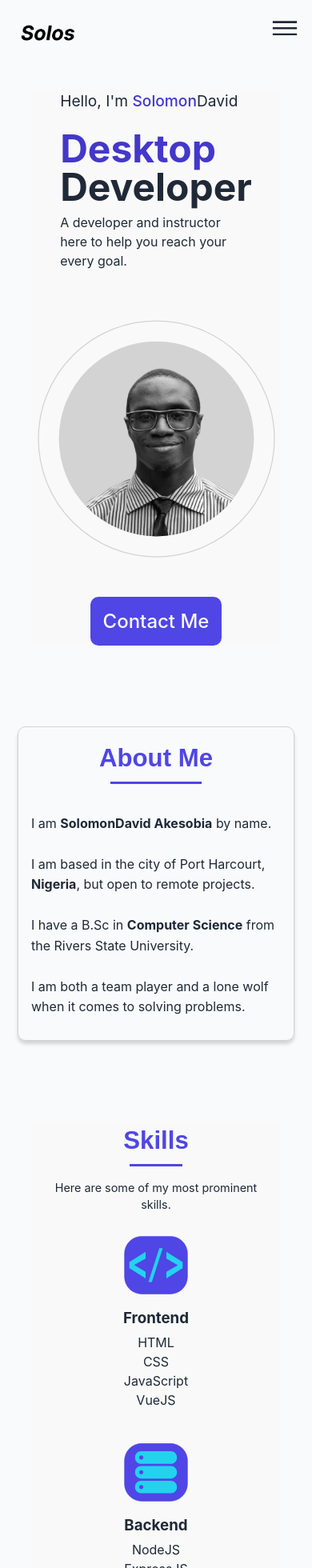
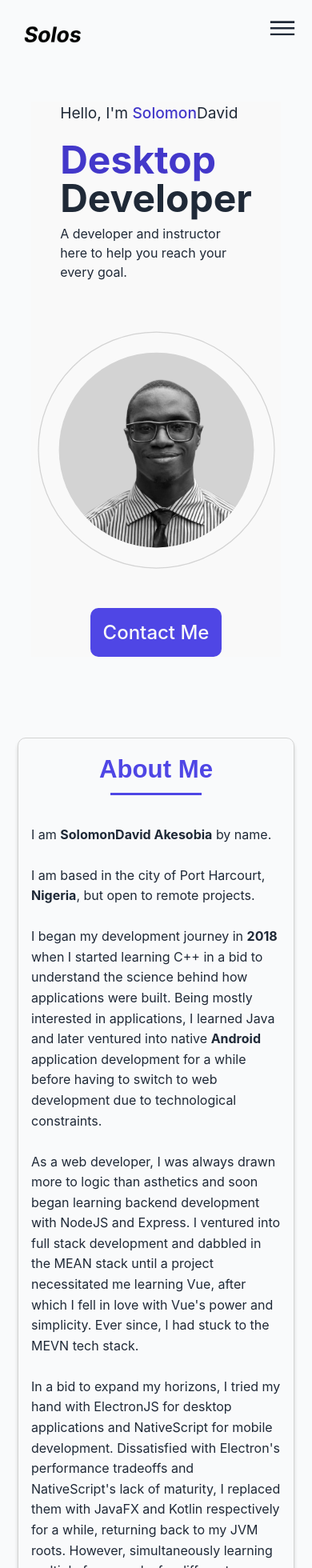
Before and after one commit to Solomon-David/Portfolio, a Vue app: page / in a window 390 px wide. Shown: the top 1960 px of the page at 80% size. Built offline with nearby package versions, Linux system fonts and the light colour scheme.

Commit message:
Mobile version complete

```diff
--- a/index.html
+++ b/index.html
@@ -1,5 +1,5 @@
 <!doctype html>
-<html lang="en">
+<html lang="en" class="scrollable">
   <head>
     <meta charset="UTF-8" />
     <link rel="icon" type="image/svg+xml" href="/src/assets/logo.svg" />
@@ -7,8 +7,8 @@
     <meta name="viewport" content="width=device-width, initial-scale=1.0" />
     <title>Portfolio | Solos</title>
   </head>
-  <body>
-    <div id="app"></div>
+  <body >
+    <div id="app" ></div>
     <script type="module" src="/src/main.js"></script>
   </body>
 </html>
--- a/src/App.vue
+++ b/src/App.vue
@@ -1,12 +1,59 @@
 <script setup>
+import HomePage from "./views/Home.vue";
+import { ref, provide, onMounted, onUnmounted, useTemplateRef } from "vue";
 
-import HomePage from './views/Home.vue'
+//setting up skill observer
+const skilloptions = {
+  root: null,
+  rootMargin: "-45% 0px -45% 0px",
+  threshold: 0,
+};
+
+let skillobserver = new IntersectionObserver((entries) => {
+  entries.forEach((entry) => {
+    if (entry.isIntersecting) {
+      entry.target.classList.add("bigger");
+    } else {
+      entry.target.classList.remove("bigger");
+    }
+  });
+}, skilloptions);
+
+//setting up navigation observer
+const currentSection = ref("");
+const navoptions = {
+  root: null,
+  rootMargin: "-60% 0% -30% 0%",
+  threshold: 0,
+};
+
+let navobserver = new IntersectionObserver((entries) => {
+  entries.forEach((entry) => {
+    if (entry.isIntersecting) {
+      currentSection.value = entry.target.id;
+    }
+  });
+}, navoptions);
+
+//provided artefacts
+onMounted(() => {});
+const changeSection = (value) => {
+  document.querySelector(value).scrollIntoView();
+  // window.location.replace("#hero", "#" + value);
+};
+provide("skillobserver", skillobserver);
+provide("navobserver", navobserver);
+provide("currentSection", currentSection);
+provide("changeSection", changeSection);
+
+onUnmounted(() => {
+  navobserver.disconnect();
+  skillobserver.disconnect();
+});
 </script>
 
 <template>
   <HomePage />
 </template>
 
-<style href="./../style.css">
-
-</style>
+<style href="./../style.css"></style>
--- a/src/components/ExperienceComponent.vue
+++ b/src/components/ExperienceComponent.vue
@@ -2,9 +2,9 @@
 const props = defineProps({
   role: String,
   company: String,
-  start: Date,
-  end: Date,
-  achievements: [String],
+  start: String,
+  end: String,
+  achievements: Array,
 });
 </script>
 
--- a/src/components/FloatingCardSection.vue
+++ b/src/components/FloatingCardSection.vue
@@ -1,15 +1,13 @@
 <template>
-    <section class="floating-card">
+  <section class="floating-card-section">
     <slot></slot>
   </section>
 </template>
 
-<script setup>
-
-</script>
+<script setup></script>
 
 <style>
-    .floating-card {
+.floating-card-section {
   position: relative;
   padding: 1rem;
 
@@ -21,11 +19,10 @@
   justify-content: center;
   align-items: center;
   gap: 1vh;
-
   box-shadow: 0 4px 4px 0 var(--grey);
 }
 
-    p{
+p {
   margin-bottom: 1.5vh;
 }
 
--- a/src/components/HeaderComponent.vue
+++ b/src/components/HeaderComponent.vue
@@ -1,37 +1,67 @@
 <script setup>
 import logo from "@assets/logo.png";
 import NavComponent from "@components/NavComponent.vue";
+import { ref, inject } from "vue";
 
+const currentSection = inject("currentSection");
 
-
+const height = ref("2vh");
 </script>
 
 <template>
-    <header>
+  <Transition name="grow">
+    <header
+      :style="{
+        borderBottom: currentSection === 'hero' ? 'none' : '1px solid var(--grey)',
+        height,
+      }"
+    >
       <div id="logo">
         <img :src="logo" alt="no" />
       </div>
 
-
-        <NavComponent/>
+      <NavComponent @open="(open) => (height = open ? '45vh' : '8vh')" />
     </header>
+  </Transition>
 </template>
 
 <style scoped>
 header {
-    padding: 1rem 1rem 2rem;
+  padding: 2vh 5vw;
   display: flex;
-    flex-direction:row;
+  flex-direction: row;
+  width: 90vw;
+  height: 8vh;
   justify-content: space-between;
+  background-color: var(--background);
+  position: fixed;
+  top: 0;
+  z-index: 2;
+  transition: height 0.3s ease-in-out;
 }
 
-
-
-
 #logo img {
-    height: 30px;
+  height: 32px;
   width: auto;
   margin: 10px;
 }
 
+.grow-enter-from,
+.grow-leave-to {
+  transform-origin: top;
+  height: 2vh;
+  opacity: 0;
+}
+
+.grow-leave-from,
+.grow-enter-to {
+  transform-origin: top;
+  opacity: 1;
+  height: 5vh;
+}
+
+.grow-enter-active,
+.grow-leave-active {
+  transition: all 0.3s ease;
+}
 </style>
--- a/src/components/MainComponent.vue
+++ b/src/components/MainComponent.vue
@@ -15,6 +15,18 @@ import databasesIcon from "@assets/databases.svg";
 import mobileIcon from "@assets/mobile.svg";
 import desktopIcon from "@assets/desktop.svg";
 import othersIcon from "@assets/others.svg";
+
+//vue components
+import { ref, useTemplateRef, onMounted, inject } from "vue";
+
+//list of sections
+const sections = [
+  useTemplateRef("hero"),
+  useTemplateRef("about"),
+  useTemplateRef("skills"),
+  useTemplateRef("projects"),
+  useTemplateRef("experiences"),
+];
 
 //defining skill objects and skill array
 const frontend = {
@@ -97,12 +109,22 @@ const experiences = [
     ],
   },
 ];
+
+// for mounted codes
+let navobserver = inject("navobserver");
+const changeSection = inject("changeSection");
+
+onMounted(() => {
+  sections.forEach((section) => {
+    navobserver.observe(section.value.$el);
+  });
+});
 </script>
 
 <template [style]="./../style.css">
   <main>
     <!-- Hero section -->
-    <section id="hero" class="hero">
+    <regular-section id="hero" ref="hero" class="hero">
       <div class="intros">
         <p class="intro">Hello, I'm <span>Solomon</span>David</p>
         <ChangingText fixed="Developer" :options="['web', 'mobile', 'desktop']" />
@@ -116,12 +138,12 @@ const experiences = [
       </div>
 
       <div class="contactme">
-        <button>contact me</button>
+        <button @click="changeSection('footer')">contact me</button>
       </div>
-    </section>
+    </regular-section>
 
     <!-- About section -->
-    <floating-card-section id="about">
+    <floating-card-section id="about" ref="about">
       <section-heading>about me</section-heading>
       <article>
         <p>I am <b>SolomonDavid Akesobia</b> by name.</p>
@@ -129,19 +151,46 @@ const experiences = [
           I am based in the city of Port Harcourt, <b>Nigeria</b>, but open to remote
           projects.
         </p>
-        <p>I have a B.Sc in <b>Computer Science</b> from the Rivers State University.</p>
-        <p>I am both a team player and a lone wolf when it comes to solving problems.</p>
+        <p>
+          I began my development journey in <b>2018</b> when I started learning C++ in a
+          bid to understand the science behind how applications were built. Being mostly
+          interested in applications, I learned Java and later ventured into native
+          <b>Android</b> application development for a while before having to switch to
+          web development due to technological constraints.
+        </p>
+        <p>
+          As a web developer, I was always drawn more to logic than asthetics and soon
+          began learning backend development with NodeJS and Express. I ventured into full
+          stack development and dabbled in the MEAN stack until a project necessitated me
+          learning Vue, after which I fell in love with Vue's power and simplicity. Ever
+          since, I had stuck to the MEVN tech stack.
+        </p>
+        <p>
+          In a bid to expand my horizons, I tried my hand with ElectronJS for desktop
+          applications and NativeScript for mobile development. Dissatisfied with
+          Electron's performance tradeoffs and NativeScript's lack of maturity, I replaced
+          them with JavaFX and Kotlin respectively for a while, returning back to my JVM
+          roots. However, simultaneously learning multiple frameworks for different
+          platforms was tedious and so I needed to change my tech stack yet again. That's
+          when I discovered Flutter and stuck to it: a decision I am yet to regret!
+        </p>
+        <p>
+          Aside from being a developer, I have a B.Sc in <b>Computer Science</b> from the
+          Rivers State University.
+        </p>
+        <p>My hobbies include gaming, gymnastics, swimming, and reading.</p>
       </article>
     </floating-card-section>
 
     <!-- Skills -->
-    <regular-section id="skills">
+    <regular-section id="skills" ref="skills">
       <section-heading subtitle="Here are some of my most prominent skills."
         >skills</section-heading
       >
       <div class="skills">
         <SkillArticle
           v-for="skill in skills"
+          :key="skill.title"
           :icon="skill.icon"
           :title="skill.title"
           :skills="skill.skills"
@@ -150,11 +199,11 @@ const experiences = [
     </regular-section>
 
     <!-- Projects -->
-    <floating-card-section id="projects">
+    <floating-card-section id="projects" ref="projects">
       <section-heading subtitle="Here are some projects I have worked on over the years."
         >projects</section-heading
       >
-      <div class="projects">
+      <div class="projects scrollable">
         <ProjectComponent
           v-for="project in projects"
           :title="project.title"
@@ -167,7 +216,7 @@ const experiences = [
       </div>
     </floating-card-section>
 
-    <regular-section id="experiences">
+    <regular-section id="experiences" ref="experiences">
       <section-heading subtitle="A few organizations I have worked with over the years">
         Experiences
       </section-heading>
@@ -187,7 +236,7 @@ const experiences = [
 
 <style scoped>
 main {
-  padding: 1vh 1rem 10vh;
+  padding: 15vh 1rem 10vh;
   height: auto;
   display: flex;
   flex-direction: column;
@@ -296,7 +345,7 @@ section {
   display: flex;
   justify-content: start;
   gap: 5vw;
-  overflow: scroll;
+  overflow-x: scroll;
 }
 
 /* Experiences */
--- a/src/components/NavComponent.vue
+++ b/src/components/NavComponent.vue
@@ -1,39 +1,61 @@
 <script setup>
-    import {ref} from "vue";
+import { inject, ref, onMounted, watchEffect, useTemplateRef } from "vue";
 
 const mobile = ref(visualViewport.width < 500);
 
-
-
+// toggling the menu
 let open = ref(false);
-
 const toggleMenu = () => {
   open.value = !open.value;
+};
+
+//using current section
+const nav = useTemplateRef("nav");
+const currentSection = inject("currentSection");
+
+const emit = defineEmits(["open"]);
+
+watchEffect(() => {
+  emit("open", open.value);
+});
+
+onMounted(async () => {
+  watchEffect(() => {
+    nav.value.childNodes.forEach((el) => {
+      if (el.href.split("#")[1] == currentSection.value) {
+        el.classList.add("current");
+      } else {
+        el.classList.remove("current");
       }
-
+    });
+  });
+});
 </script>
 
 <template>
   <div id="navcomponent">
     <div id="menu" v-if="mobile">
       <button @click="toggleMenu">
-              <span v-if="!open"><img src="@assets/menu.svg" alt="hamburger menu to open navigation bar"/> </span>
-              <span v-if="open"><img src="@assets/Close.svg" alt="X shaped button to close navigation bar"/></span>
+        <span v-if="!open"
+          ><img src="@assets/menu.svg" alt="hamburger menu to open navigation bar" />
+        </span>
+        <span v-if="open"
+          ><img src="@assets/Close.svg" alt="X shaped button to close navigation bar"
+        /></span>
       </button>
     </div>
 
     <Transition name="slide">
-        <nav v-show="open || !mobile">
-            <a href="#hero">Home</a>
-            <a href="#">About</a>
-            <a href="#">Skills</a>
-            <a href="#">Projects</a>
-            <a href="#">Experience</a>
-            <a href="#">Contact</a>
+      <nav v-show="open || !mobile" ref="nav">
+        <a @click="open = false" href="#hero">Home</a>
+        <a @click="open = false" href="#about">About</a>
+        <a @click="open = false" href="#skills">Skills</a>
+        <a @click="open = false" href="#projects">Projects</a>
+        <a @click="open = false" href="#experiences">Experience</a>
+        <a @click="open = false" href="#footer">Contact</a>
       </nav>
     </Transition>
   </div>
-
 </template>
 
 <style scoped>
@@ -41,19 +63,17 @@
   display: flex;
   flex-direction: column;
   align-items: end;
-        flex-basis: 40vw;
-        flex-grow: 5;
-        flex-shring: 1;
+  gap: 3vh;
 }
 
 #menu button {
-        background:none;
-        border:none;
-        cursor:pointer;
-        padding:0.1rem;
+  background: none;
+  border: none;
+  cursor: pointer;
+  padding: 0.1rem;
 }
 
-    #menu button img{
+#menu button img {
   width: 2rem;
   aspect-ratio: 1/1;
 }
@@ -62,15 +82,23 @@
   display: flex;
   flex-direction: column;
   gap: 1.5rem;
-        align-items: right;
-
+  background-color: var(--background);
+  padding-left: 5vw;
+  padding-bottom: 2vh;
+  border-radius: 16px;
+  align-items: end;
 }
 
 nav a {
-        text-align: right;
+  text-align: left;
   text-decoration: none;
   line-height: 1rem;
   font-weight: var(--semibold);
+}
+
+.current {
+  color: var(--primary);
+  font-weight: bold;
 }
 
 nav a:hover {
@@ -80,20 +108,22 @@
   text-decoration-color: var(--color);
 }
 
-
-    .slide-enter-from, .slide-leave-to {
+.slide-enter-from,
+.slide-leave-to {
   transform-origin: top;
   transform: scaleY(0%);
   opacity: 0;
 }
 
-    .slide-leave-from, .slide-enter-to {
+.slide-leave-from,
+.slide-enter-to {
   transform-origin: top;
   opacity: 1;
   transform: scaleY(100%);
 }
 
-    .slide-enter-active, .slide-leave-active {
+.slide-enter-active,
+.slide-leave-active {
   transition: all 0.3s ease;
 }
 
@@ -105,7 +135,7 @@
     align-self: center;
   }
 
-    nav{
+  nav {
     flex-direction: row;
     gap: 2rem;
     align-items: center;
--- a/src/components/SMIcon.vue
+++ b/src/components/SMIcon.vue
@@ -15,7 +15,7 @@ img {
 
 <script setup>
 const props = defineProps({
-  link: URL,
+  link: String,
   image: String,
   title: String,
 });
--- a/src/components/SkillArticle.vue
+++ b/src/components/SkillArticle.vue
@@ -1,40 +1,26 @@
 <script setup>
-// import { ref, useTemplateRef, onMounted } from "vue";
+import { useTemplateRef, onMounted, onUnmounted, inject } from "vue";
 const props = defineProps({
   icon: String,
   title: String,
   skills: Array,
 });
 
-// const observed = ref(null);
-// const image = useTemplateRef("image");
-// let observer = null;
-// onMounted(() => {
-//   const options = {
-//     root: null,
-//     rootMargin: "-40% 0px -20% 0px",
-//     threshold: 0.75,
-//   };
-//   observer = new IntersectionObserver((entries) => {
-//     entries.forEach((entry) => {
-//       if (entry.isIntersecting) {
+const article = useTemplateRef("article");
+const observer = inject("skillobserver");
+onMounted(() => {
+  observer.observe(article.value);
+});
 
-//         observed.value = entry.target;
-//         observed.value.classList.add("bigger");
-//         console.log(observed.value);
-//         observer.unobserve(observed.value);
-//       }
-//     });
-//   }, options);
-
-//   if (observed.value) observer.observe(observed.value);
-// });
+defineExpose({
+  title: props.title,
+});
 </script>
 
 <template>
-  <article class="skill">
+  <article class="skill" ref="article">
     <div class="skill-head">
-      <div class="skill-icon" ref="image">
+      <div class="skill-icon">
         <img :src="props.icon" :alt="props.icon" />
       </div>
 
@@ -56,6 +42,7 @@ const props = defineProps({
   justify-content: start;
   align-items: center;
   gap: 4px;
+  transition: transform 0.3s ease;
 }
 
 .skill-icon {
@@ -68,8 +55,7 @@ const props = defineProps({
 }
 
 .bigger {
-  width: 120px;
-  height: auto;
+  transform: scale(1.2);
 }
 
 .skill-head {
--- a/src/style.css
+++ b/src/style.css
@@ -40,11 +40,47 @@
 
 }
 
+html {
+
+  scroll-behavior: smooth;
+}
+
 body {
   max-width:100vw;
   overflow-x: hidden;
   background: var(--background);
-  scroll-behavior: smooth;
+  position: relative;
+}
+
+.scrollable{
+  scrollbar-width: thin;
+  scrollbar-color: var(--accent) var(--background);
+  scrollbar-arrow-color: red;
+
+  /* scrollbar-gutter: stable; */
+}
+.scrollable::-webkit-scrollbar{
+  width: 15vh;
+  }
+
+
+
+.scrollable::-webkit-scrollbar:hover{
+  width: 32px;
+}
+
+.scrollable::-webkit-scrollbar-track{
+   background-color: var(--grey);
+  }
+
+  .scrollable::-webkit-scrollbar-thumb{
+    border-radius: 100px;
+  border:1px solid var(--accent);
+  background: var(--accent);
+}
+
+.regular-section, .floating-card-section, footer{
+  scroll-margin-top: 15vh;
 }
 
 p {
```
Also changed, not shown: src/components/FooterComponent.vue (+8 -1 lines), src/helpers/Skill.js (deleted, +0 -13 lines), 1 other file (tests, documents, lock files or other folders). Lines whose indentation alone changed are shown as unchanged.
